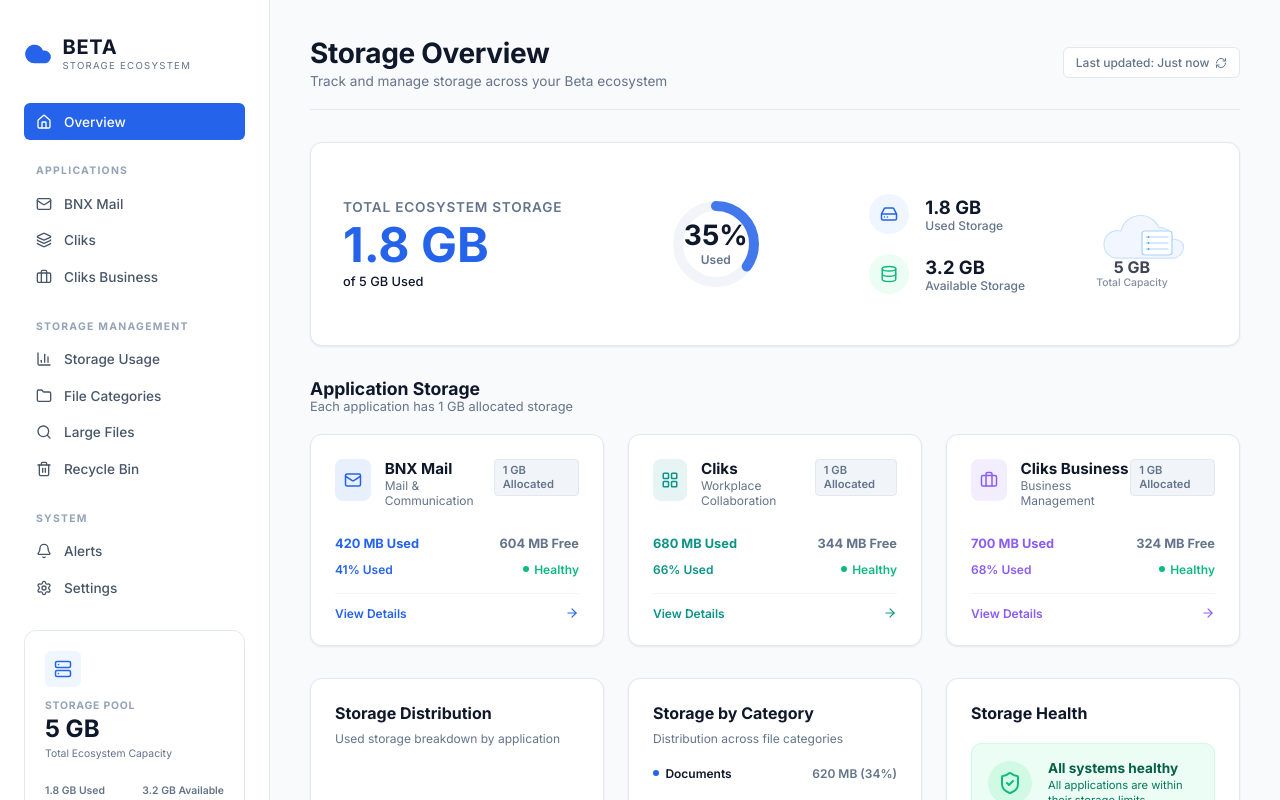
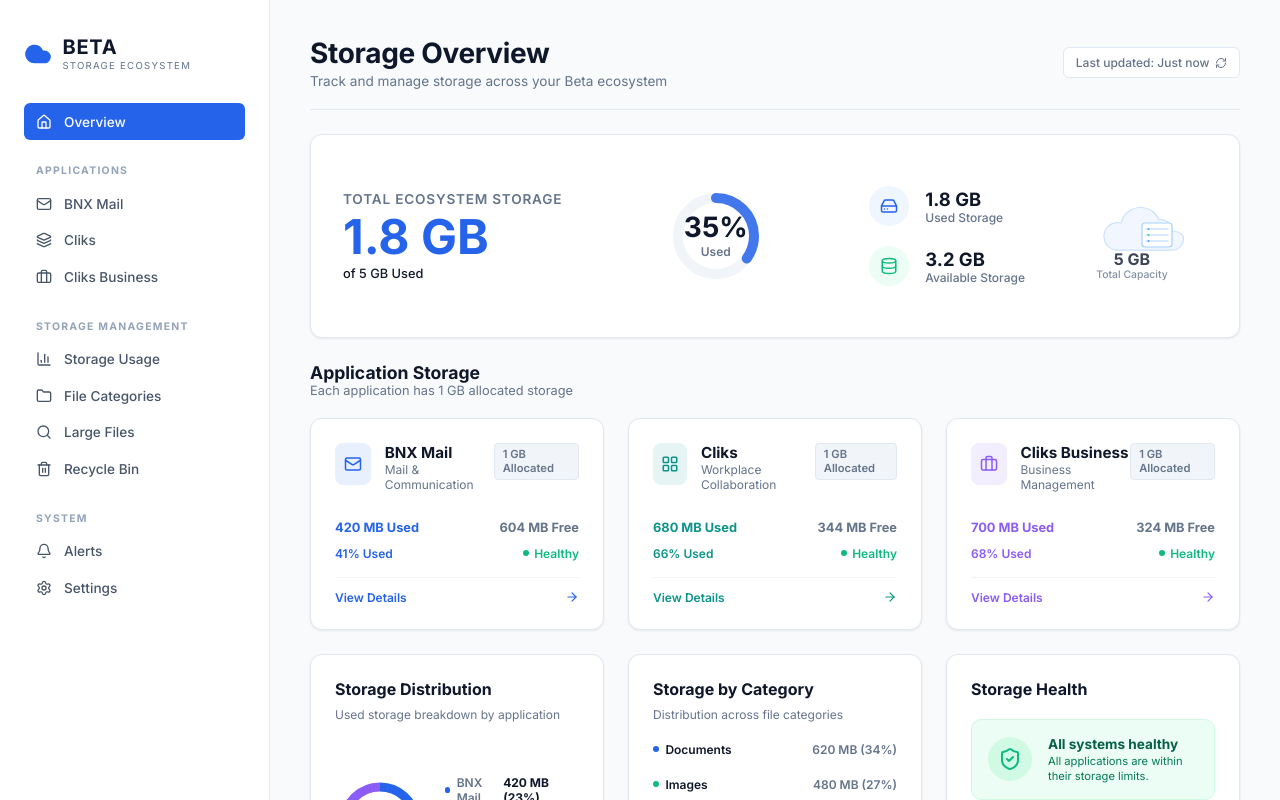
Before and after one commit to betasoftnet-png/BETA-STORAGE-FE, a React (Vite) app: page / in a window 1280 px wide. Shown: the top 800 px of the page. Built offline with nearby package versions, Linux system fonts and the light colour scheme.

Commit message:
feat: scaffold storage dashboard layout with base CSS and primary UI components

```diff
--- a/src/App.jsx
+++ b/src/App.jsx
@@ -393,33 +393,6 @@ export default function App() {
             </div>
           </nav>
         </div>
-
-        {/* Sidebar bottom server rack card */}
-        <div className="sidebar-promo-card">
-          <div className="promo-icon">
-            <Server size={18} />
-          </div>
-          <h4>STORAGE POOL</h4>
-          <div className="promo-value">
-            {(state.totalPoolMB / 1024).toFixed(0)} GB
-          </div>
-          <div className="promo-sub">Total Ecosystem Capacity</div>
-
-          <div className="progress-container" style={{ height: '6px', border: 'none' }}>
-            <div
-              className="progress-bar"
-              style={{
-                width: `${(totalUsedStorageMB / state.totalPoolMB) * 100}%`,
-                backgroundColor: 'var(--accent-blue)'
-              }}
-            />
-          </div>
-
-          <div className="promo-progress-labels">
-            <span>{(totalUsedStorageMB / 1024).toFixed(1)} GB Used</span>
-            <span>{((state.totalPoolMB - totalUsedStorageMB) / 1024).toFixed(1)} GB Available</span>
-          </div>
-        </div>
       </aside>
 
       {/* Main Content Area */}
--- a/src/components/StorageOverview.jsx
+++ b/src/components/StorageOverview.jsx
@@ -13,7 +13,7 @@ export default function StorageOverview({ totalPoolMB, usedStorageMB }) {
   const strokeDashoffset = circumference - (usedPercent / 100) * circumference;
 
   return (
-    <div className="glass-card overview-card" style={{ marginBottom: '2rem' }}>
+    <div className="glass-card overview-card" style={{ marginBottom: '1.5rem' }}>
       {/* Left Spec (Used capacity focus) */}
       <div className="overview-left">
         <div className="label">Total Ecosystem Storage</div>
--- a/src/index.css
+++ b/src/index.css
@@ -36,15 +36,16 @@ body {
   background-color: var(--bg-primary);
   color: var(--text-main);
   font-family: var(--font-sans);
-  min-height: 100vh;
-  overflow-x: hidden;
+  height: 100vh;
+  overflow: hidden;
 }
 
 /* Sidebar split view */
 .dashboard-layout {
   display: flex;
-  min-height: 100vh;
+  height: 100vh;
   width: 100%;
+  overflow: hidden;
 }
 
 .sidebar {
@@ -57,8 +58,6 @@ body {
   justify-content: space-between;
   flex-shrink: 0;
   border-right: 1px solid var(--border-color);
-  position: sticky;
-  top: 0;
   height: 100vh;
 }
 
@@ -196,8 +195,9 @@ body {
 .main-content {
   flex-grow: 1;
   background-color: var(--bg-primary);
-  padding: 2.25rem 2.5rem;
-  min-height: 100vh;
+  padding: 2.25rem 2.5rem 1.5rem 2.5rem;
+  height: 100vh;
+  overflow-y: auto;
 }
 
 /* Header style align */
@@ -205,7 +205,7 @@ header {
   display: flex;
   justify-content: space-between;
   align-items: center;
-  margin-bottom: 2rem;
+  margin-bottom: 1.5rem;
   padding-bottom: 1.25rem;
   border-bottom: 1px solid var(--border-color);
 }
@@ -448,7 +448,7 @@ header .header-info p {
   display: grid;
   grid-template-columns: repeat(auto-fit, minmax(280px, 1fr));
   gap: 1.5rem;
-  margin-bottom: 2rem;
+  margin-bottom: 1.5rem;
 }
 
 .app-card {
@@ -563,7 +563,7 @@ header .header-info p {
   display: grid;
   grid-template-columns: repeat(auto-fit, minmax(280px, 1fr));
   gap: 1.5rem;
-  margin-bottom: 2rem;
+  margin-bottom: 1.5rem;
 }
 
 .insight-card {
```
